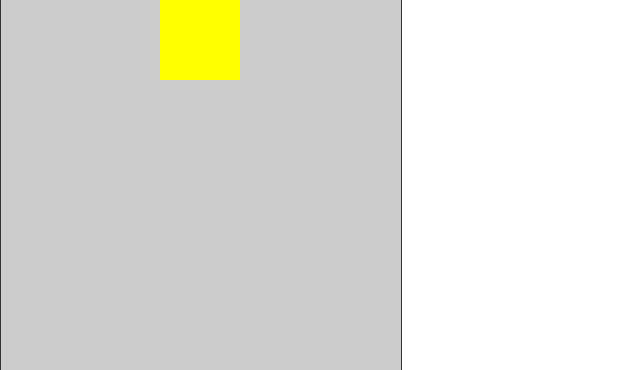
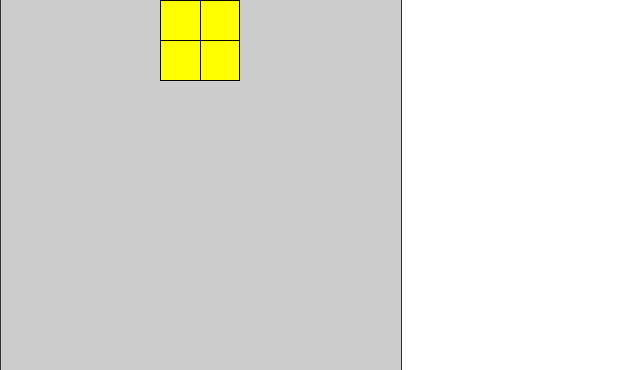
Before and after one commit to edrico37/tetris, a plain HTML site: page index.html in a window 1280 px wide. Shown: the top 370 px of the page, without its empty margins (0-640 px from the left). Drawn offline with nearby package versions, Linux system fonts and the light colour scheme.

Commit message:
switching to table grids and adding borders to full cells for better visualization

```diff
--- a/engine.js
+++ b/engine.js
@@ -189,16 +189,16 @@ window.tetris = {};
 
     // private util functions
     function buildGrid(grid) {
-        var gridHtml = '<div class="grid">'
+        var gridHtml = '<table class="grid"><tbody>'
         for (var i = 0; i < grid.length; i++) {
-            gridHtml += '<div class="row">';
+            gridHtml += '<tr class="row">';
             var gridRow = grid[i];
             for (var k = 0; k < gridRow.length; k++) {
-                gridHtml += '<div class="cell' + (gridRow[k] ? ' full' : '') + '"></div>';
+                gridHtml += '<td class="cell' + (gridRow[k] ? ' full' : '') + '"></td>';
             }
-            gridHtml += '</div>';
+            gridHtml += '</tr>';
         }
-        gridHtml += '</div>';
+        gridHtml += '</tbody></table>';
         return gridHtml;
     }
 
--- a/tetris.scss
+++ b/tetris.scss
@@ -34,14 +34,18 @@ body {
 
 // grid styles
 .grid {
+    border-collapse: collapse;
     width: inherit;
     height: inherit;
     .row {
         height: $cell-width;
     }
     .cell {
-        float: left;
         @include sizeCells(1);
+        box-sizing: border-box;
+        &.full {
+            border: solid 1px black;
+        }
     }
 }
 
```
Also changed, not shown: tetris.css.
